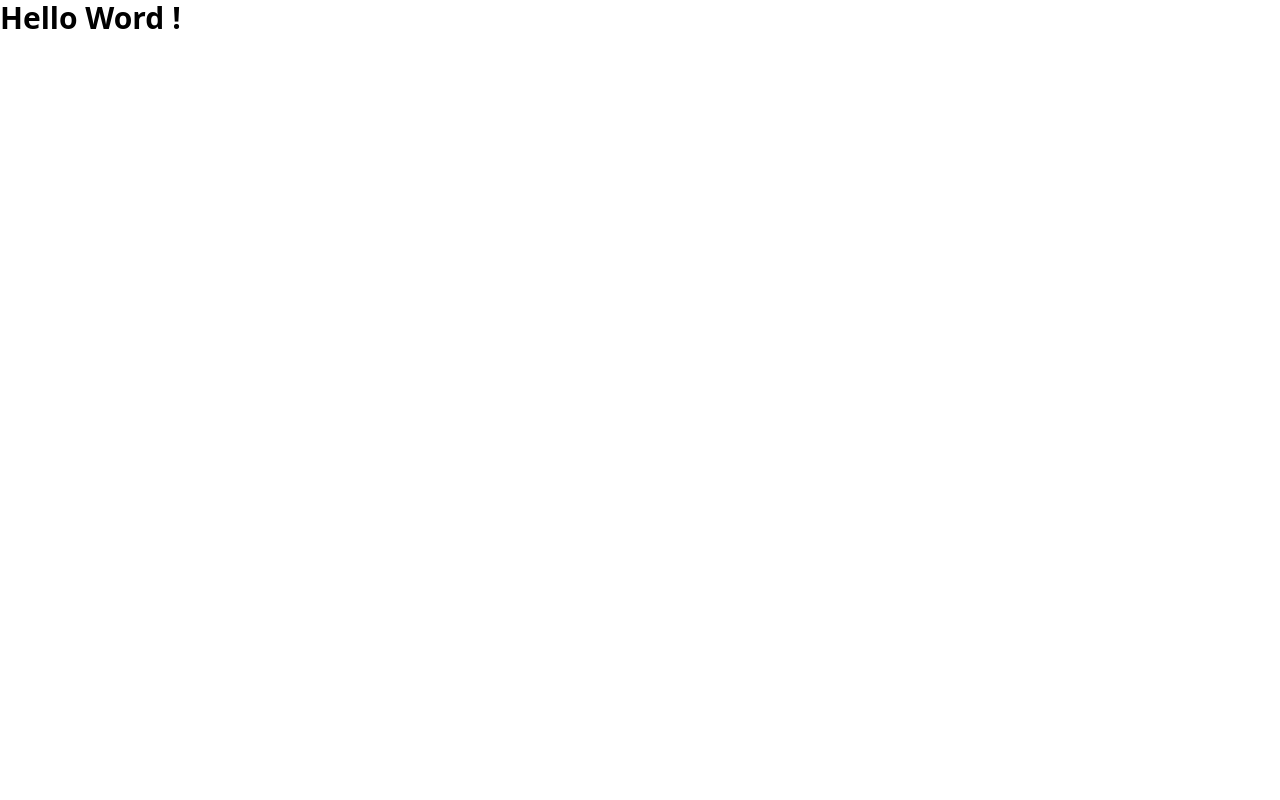
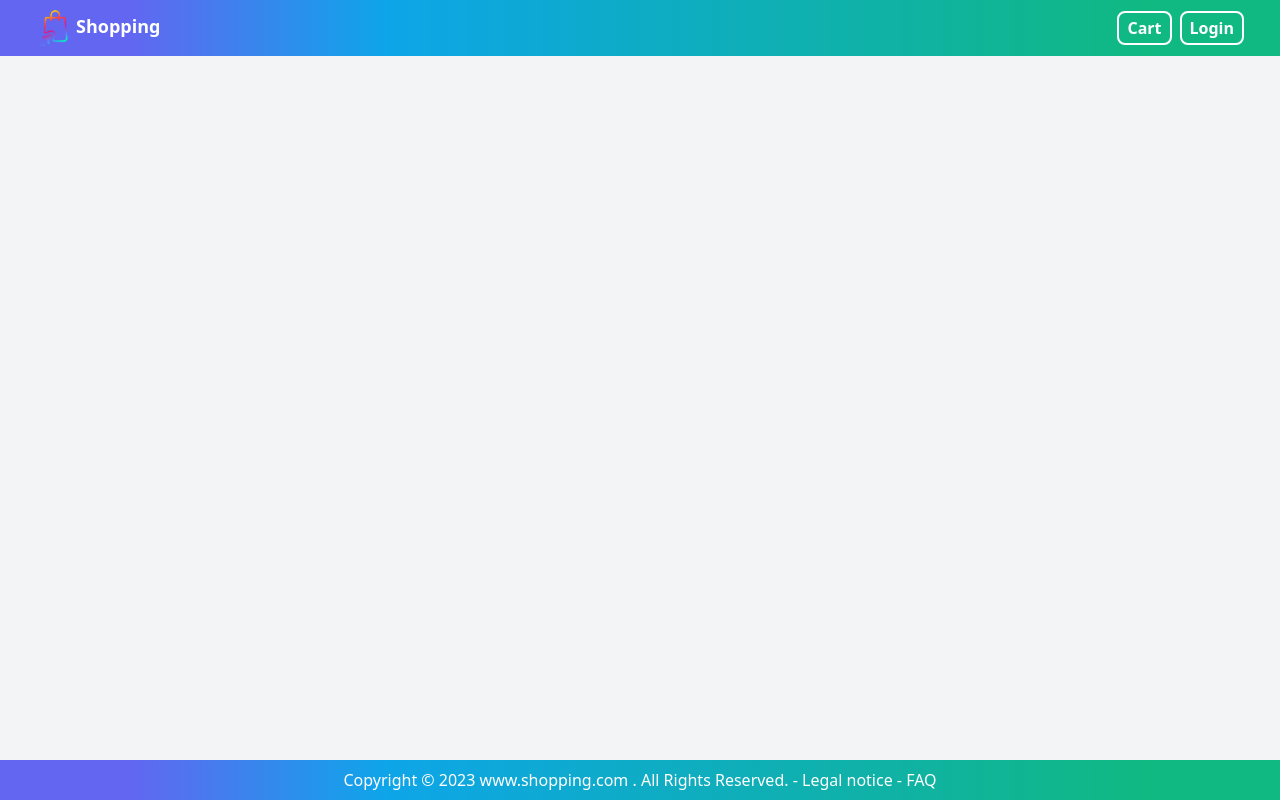
Before and after one commit to Mehranlip/Shopping-NextJs-Express, a Next.js app: page / in a window 1280 px wide. Built offline with nearby package versions, Linux system fonts and the light colour scheme.

Commit message:
add Layout components (add header and footer )

```diff
--- /dev/null
+++ b/components/Layout.js
@@ -0,0 +1,47 @@
+import Head from "next/head"
+import Link from "next/link"
+
+
+function Layout({ children, title }) {
+    return (
+        <>
+            <Head>
+                <link rel="shortcut icon" href="/fav-icon.png" />
+                <title>{`${title} - Shopping`}</title>
+            </Head>
+            <div className="flex min-h-screen flex-col justify-between">
+                <header>
+                    <nav className="flex h-14 px-8 justify-between items-center bordr-b-4 bg-gradient-to-r from-indigo-500 from-10% via-sky-500 via-30% to-emerald-500 to-90% text-white">
+                        <Link href="/">
+                            <a className="text-lg font-bold ">
+                                <img className="h-11 inline-flex" src="/fav-icon.png" />
+                                Shopping
+                            </a>
+                        </Link>
+                        <div>
+                            <Link href="/cart">
+                                <a className="px-2 py-1 m-1 border-solid border-2 border-white  rounded-lg font-semibold">
+                                    Cart
+                                </a>
+                            </Link>
+                            <Link href="/login">
+                                <a className="px-2 py-1 m-1 border-solid border-2 border-white rounded-lg font-semibold ">
+                                    Login
+                                </a>
+                            </Link>
+                        </div>
+                    </nav>
+                </header >
+                <main className="container m-auto mt-4 px-4">
+                    {children}
+                </main>
+                <footer className="flex justify-center items-center h-10 bg-gradient-to-r  to-emerald-500 to-90% via-sky-500 via-30% from-indigo-500 from-10% text-white">Copyright © 2023 www.shopping.com . All Rights Reserved. - Legal notice - FAQ</footer>
+            </div >
+        </>
+    )
+}
+
+
+
+
+export default Layout
--- a/pages/_app.js
+++ b/pages/_app.js
@@ -1,7 +1,9 @@
 import '../styles/globals.css'
 
 function MyApp({ Component, pageProps }) {
-  return <Component {...pageProps} />
+  return <div className='bg-gray-100 '>
+    <Component {...pageProps} />
+  </div>
 }
 
 export default MyApp
--- a/pages/index.js
+++ b/pages/index.js
@@ -1,6 +1,11 @@
+import Layout from "../components/Layout"
+
+
 function Home() {
   return (
-    <h1 className="text-3xl font-bold">Hello Word !</h1>
+    <Layout title='Home Page'>
+
+    </Layout>
   )
 }
 
```
Also changed, not shown: public/fav-icon.png (added).
